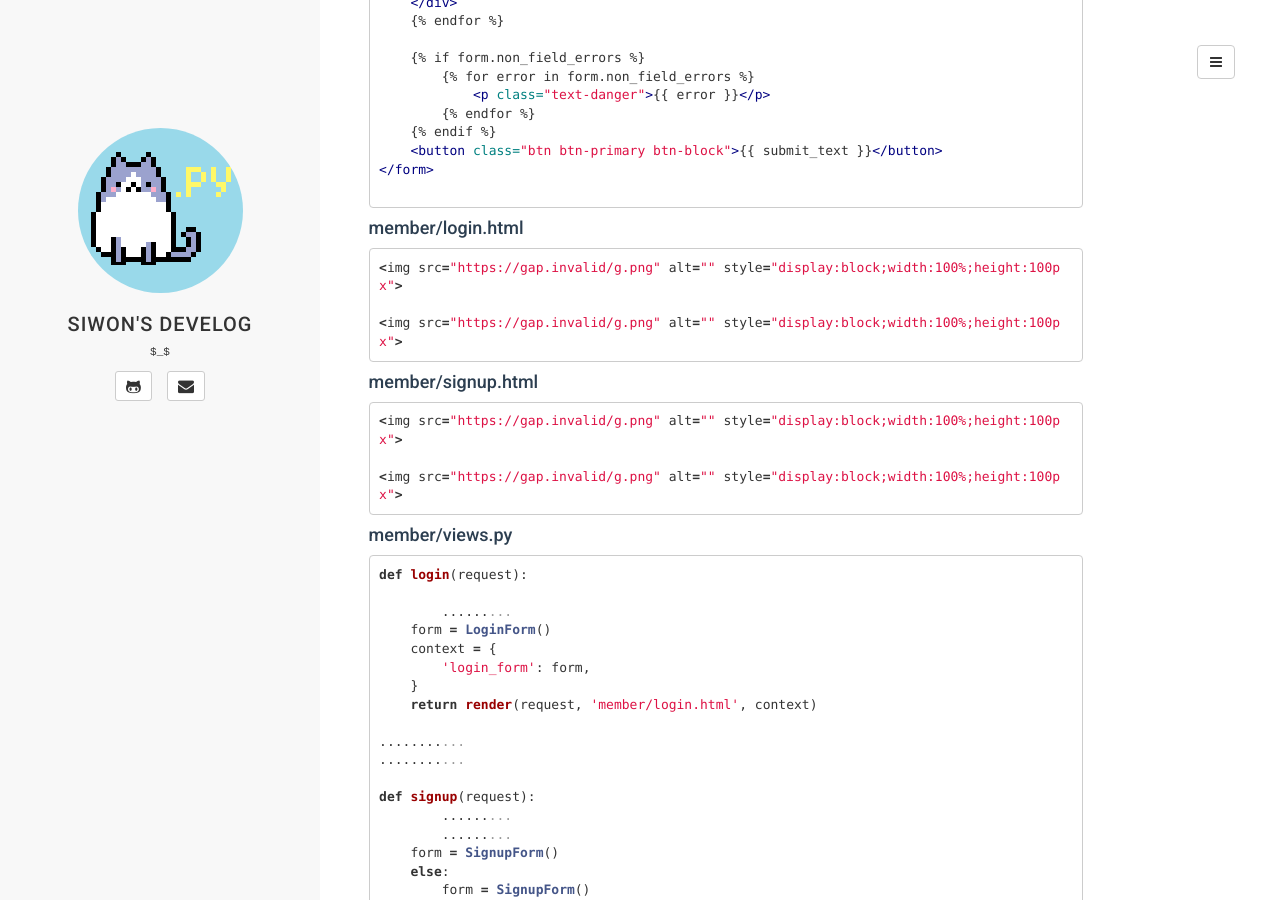
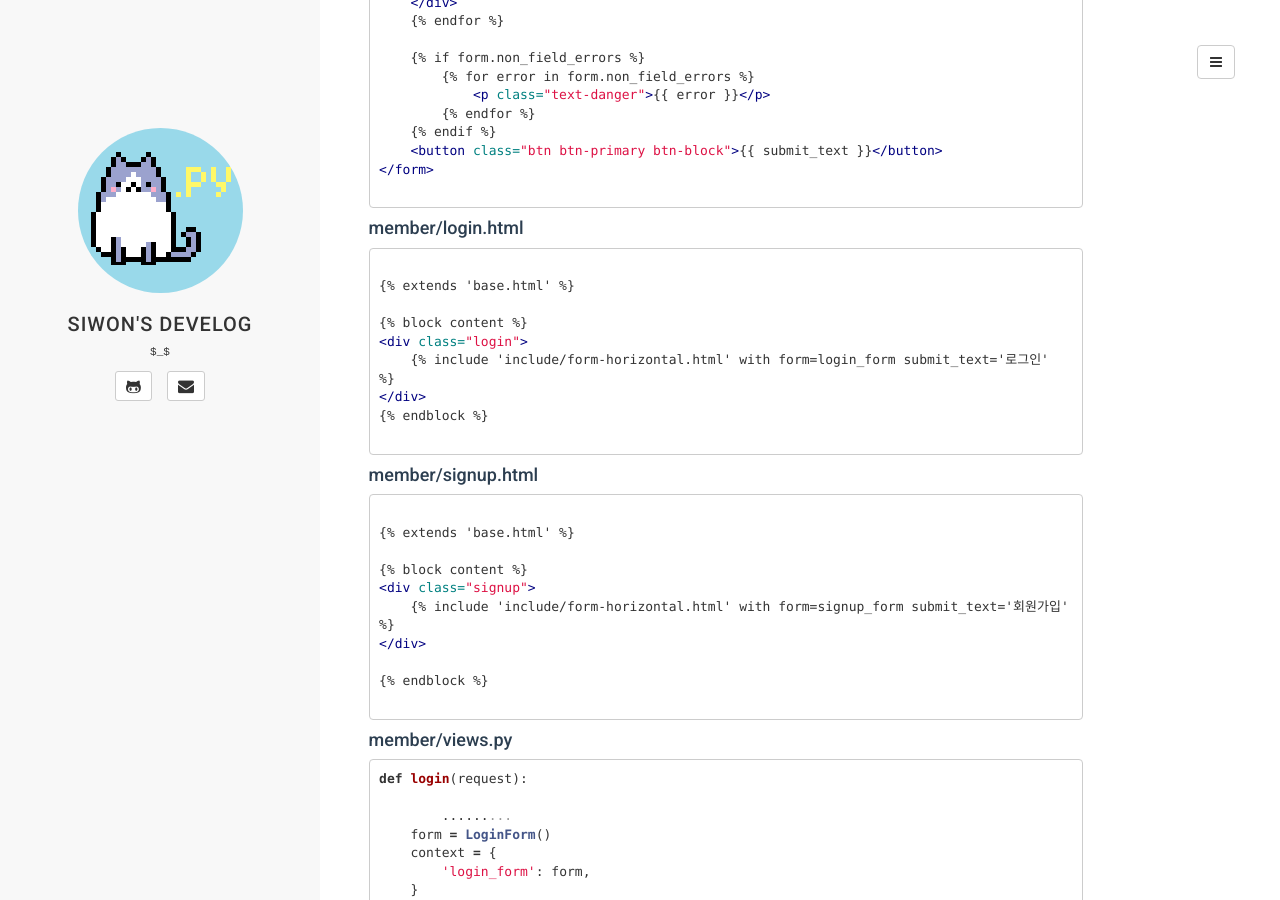
Before and after one commit to 2siwon/2siwon.github.io, a Jekyll site: the page built from _posts/2017-10-21-django-018-instagram(6).md, in a window 1280 px wide and 900 px high, scrolled down 2065 px. Built offline with Jekyll 4.4.1, drawn with Linux system fonts in a browser that asks for light colours; comment, search, counter and statistics services are not loaded.

Commit message:
update instagram6

````diff
--- a/_posts/2017-10-21-django-018-instagram(6).md
+++ b/_posts/2017-10-21-django-018-instagram(6).md
@@ -121,7 +121,8 @@
 
 #### member/login.html
 
-```python
+```html
+{% raw %}
 {% extends 'base.html' %}
 
 {% block content %}
@@ -129,11 +130,13 @@
     {% include 'include/form-horizontal.html' with form=login_form submit_text='로그인' %}
 </div>
 {% endblock %}
+{% endraw %}
 ```
 
 #### member/signup.html
 
-```python
+```html
+{% raw %}
 {% extends 'base.html' %}
 
 {% block content %}
@@ -142,6 +145,7 @@
 </div>
 
 {% endblock %}
+{% endraw %}
 ```
 
 #### member/views.py
````
